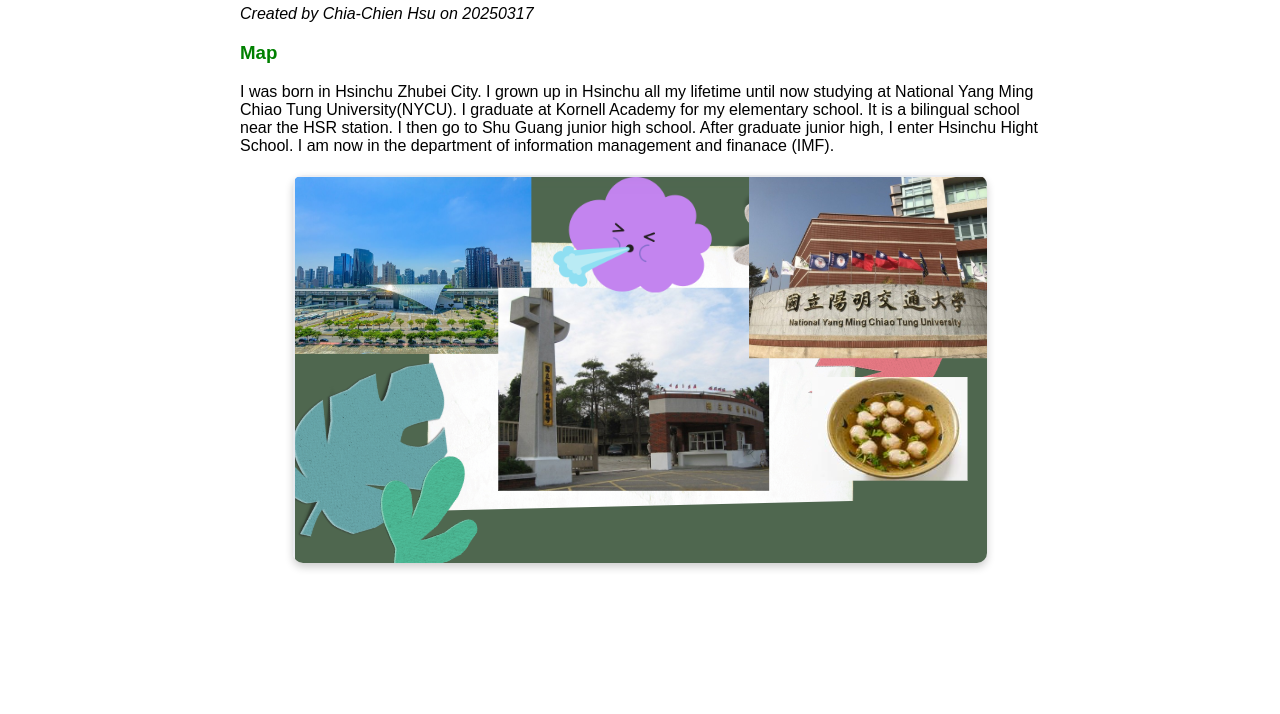
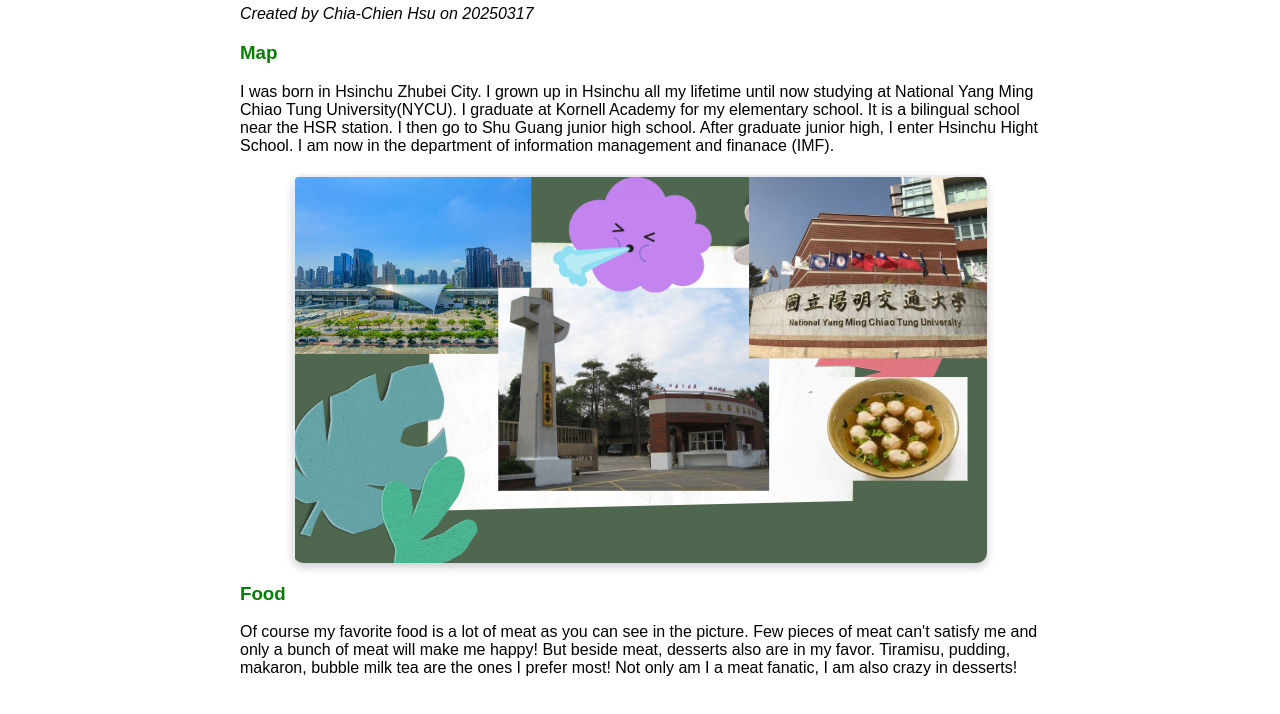
Before and after one commit to cccchien/MFS, a plain HTML site: page index.html in a window 1280 px wide. Shown: the part 328-1042 px from the top of the page. Before the commit the page ends 951 px from the top, so only its background shows below. Drawn offline with Linux system fonts and the light colour scheme.

Commit message:
Update index.html

```diff
--- a/index.html
+++ b/index.html
@@ -19,6 +19,10 @@
         I then go to Shu Guang junior high school. After graduate junior high, I enter Hsinchu Hight School. I am now in the department of information management and finanace (IMF). </p>
         <img src="map.png" alt="Zhubei City" class="map-image">
 
+        <h3>Food</h3>
+        <p>Of course my favorite food is a lot of meat as you can see in the picture. Few pieces of meat can't satisfy me and only a bunch of meat will make me happy!
+        But beside meat, desserts also are in my favor. Tiramisu, pudding, makaron, bubble milk tea are the ones I prefer most! Not only am I a meat fanatic, I am also crazy in desserts!</p>
+
     </main>
 </body>
 </html>
```
